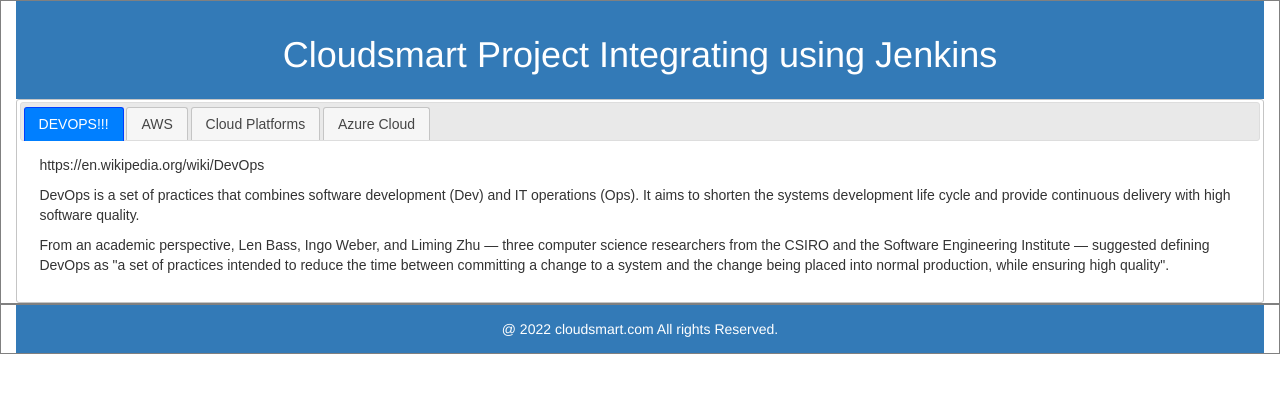
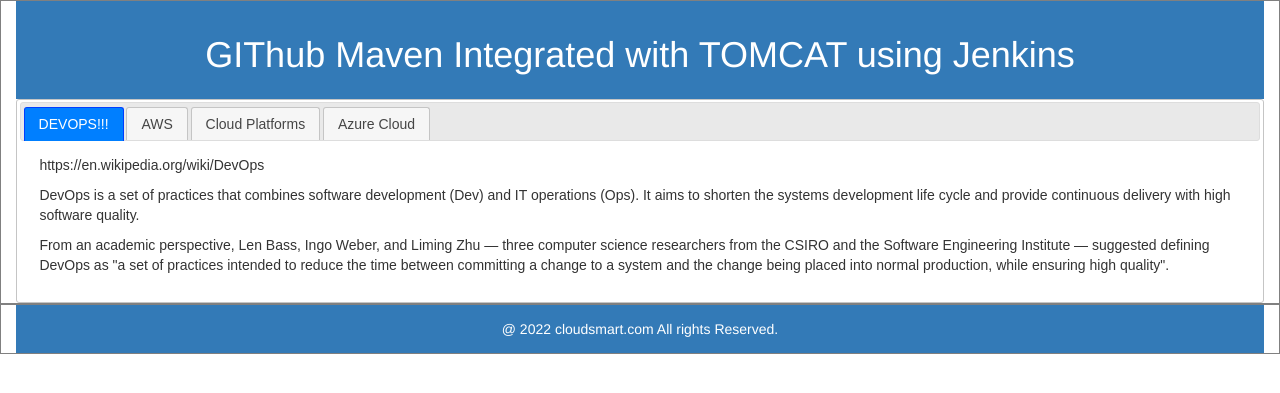
Before and after one commit to yogesh95sareen/project1, a web app: page / in a window 1280 px wide. Shown: the top 393 px of the page. Run offline with its HTML, style and script files only (its server is not run), Linux system fonts and the light colour scheme; data that the repository does not hold is empty; some libraries are stand-ins or nearby versions.

Commit message:
Update index.html

```diff
--- a/src/main/webapp/index.html
+++ b/src/main/webapp/index.html
@@ -3,7 +3,7 @@
 <head>
 <meta charset="utf-8">
 <meta name="viewport" content="width=device-width, initial-scale=1">
-<title> cloudsmart </title>
+<title> CS </title>
 <link rel="stylesheet"
 	href="//code.jquery.com/ui/1.12.1/themes/base/jquery-ui.css">
 <link rel="stylesheet" href="/resources/demos/style.css">
@@ -27,7 +27,7 @@
 	<div class="container">
 
 		<header>
-			<h1> Cloudsmart Project Integrating using Jenkins </h1>
+			<h1> GIThub Maven Integrated with TOMCAT using Jenkins </h1>
 
 		</header>
 
```
